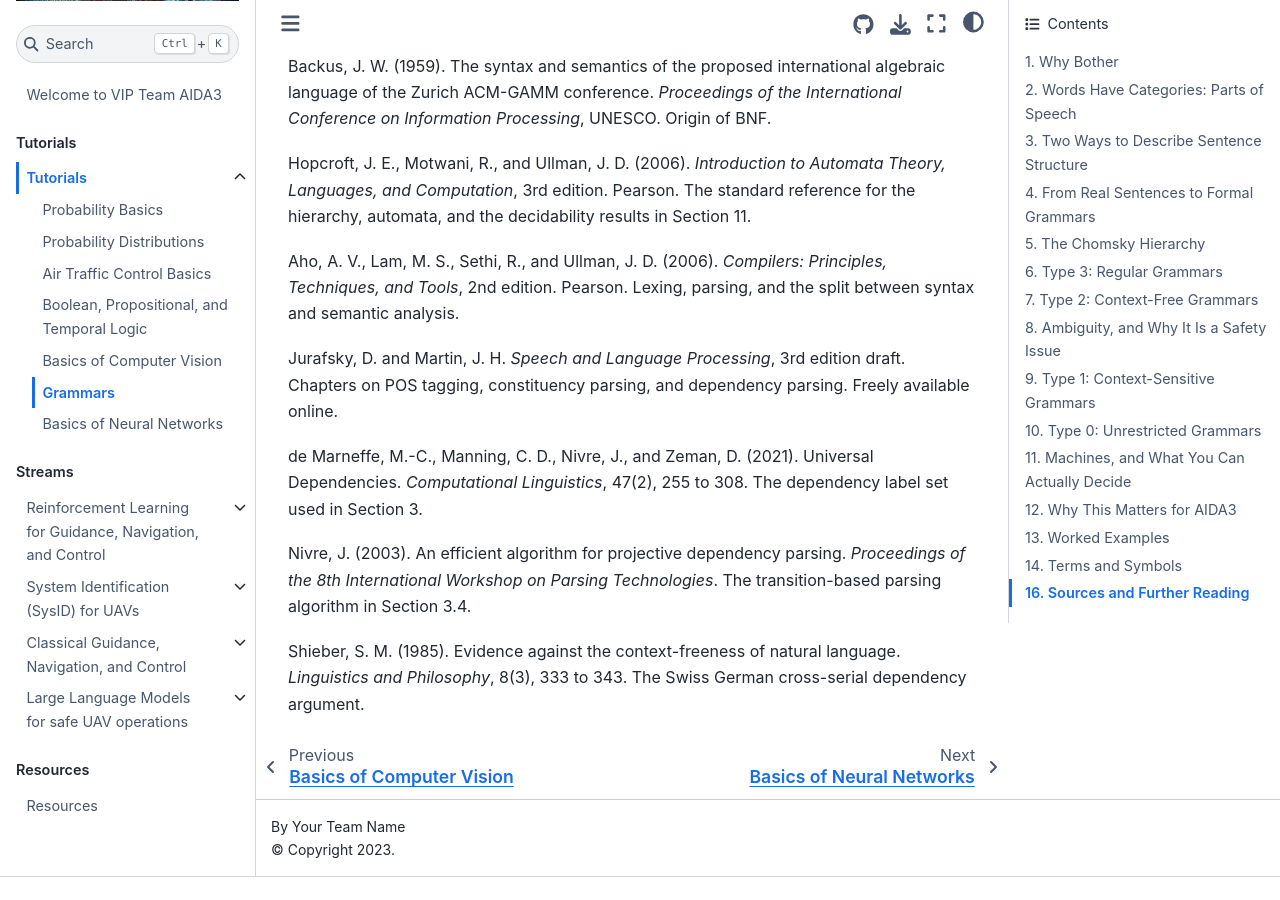
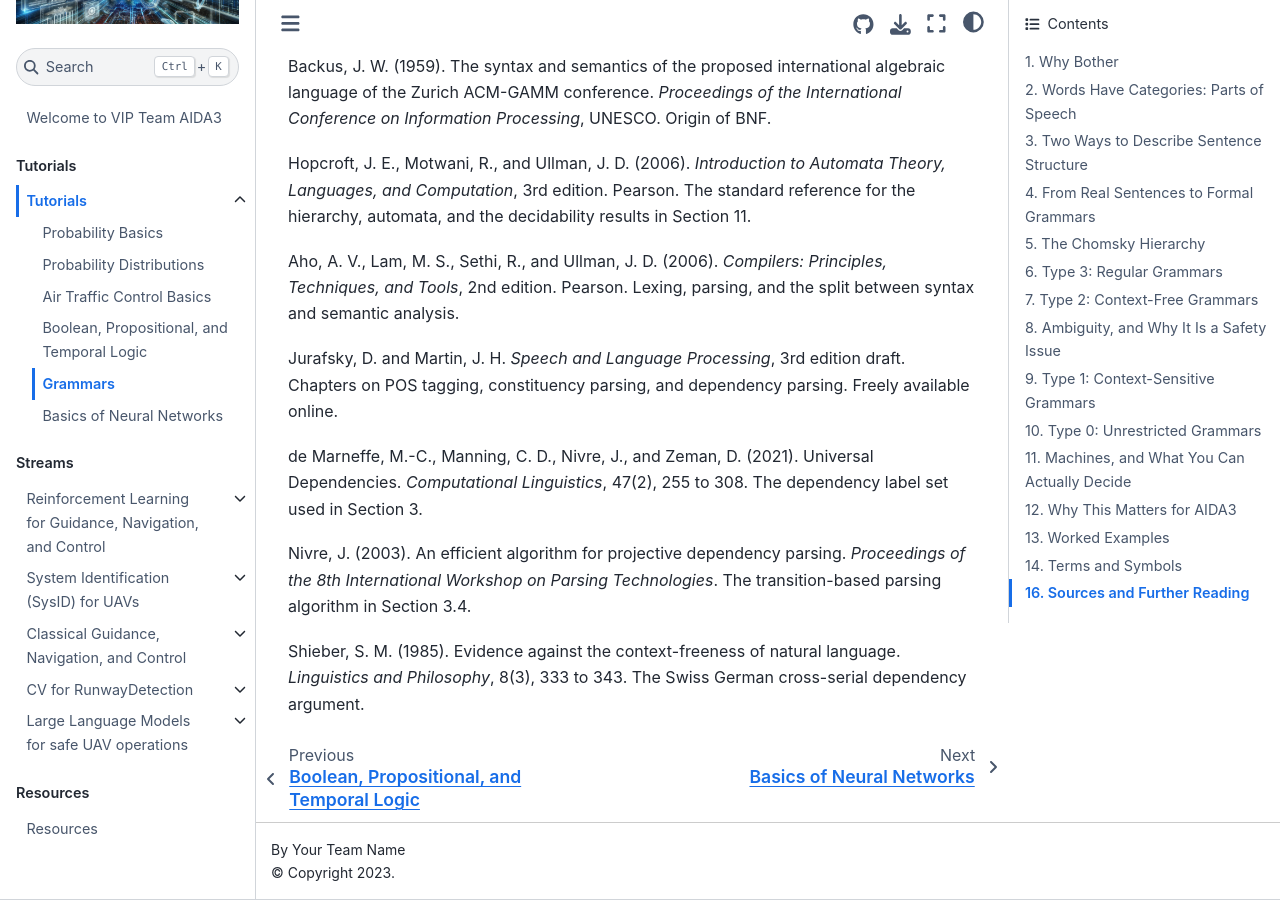
Before and after one commit to VIP-Team-AIDA3/VIP-Team-AIDA3.github.io, a Jupyter Book: the page built from mini-tutorials/intro-to-grammar.md, in a window 1280 px wide and 900 px high, scrolled down 22717 px. Built offline with Jupyter Book 1.0.4 settings and Sphinx 7.4.7 and the Sphinx Book theme 1.1.4, drawn with Linux system fonts in a browser that asks for light colours; pages that are not in the unit, such as notebooks, are missing from menus; before the commit the page ends 23594 px from its top, so only the background shows below that.

Commit message:
Move CV tutorial to streams

```diff
--- a/_toc.yml
+++ b/_toc.yml
@@ -10,7 +10,6 @@ parts:
           - file: mini-tutorials/lecture3a
           - file: mini-tutorials/lecture7a_7b
           - file: mini-tutorials/signal_temporal_logic_uav
-          - file: mini-tutorials/computer_vision_basics
           - file: mini-tutorials/intro-to-grammar
           - file: mini-tutorials/lecture02a
   - caption: Streams
@@ -24,6 +23,9 @@ parts:
       - file: streams/Classical GNC/description
         sections:
           - file: streams/Classical GNC/teams
+      - file: streams/CV for RunwayDetection/description
+        sections:
+          - file: streams/CV for RunwayDetection/teams
       - file: streams/LLMs for UAVs/description
         sections:
           - file: streams/LLMs for UAVs/teams
```
Also changed, not shown: streams/CV for RunwayDetection/description.md (renamed from mini-tutorials/computer_vision_basics.md, +6 -4 lines), streams/CV for RunwayDetection/teams.md (added, +3 -0 lines).
